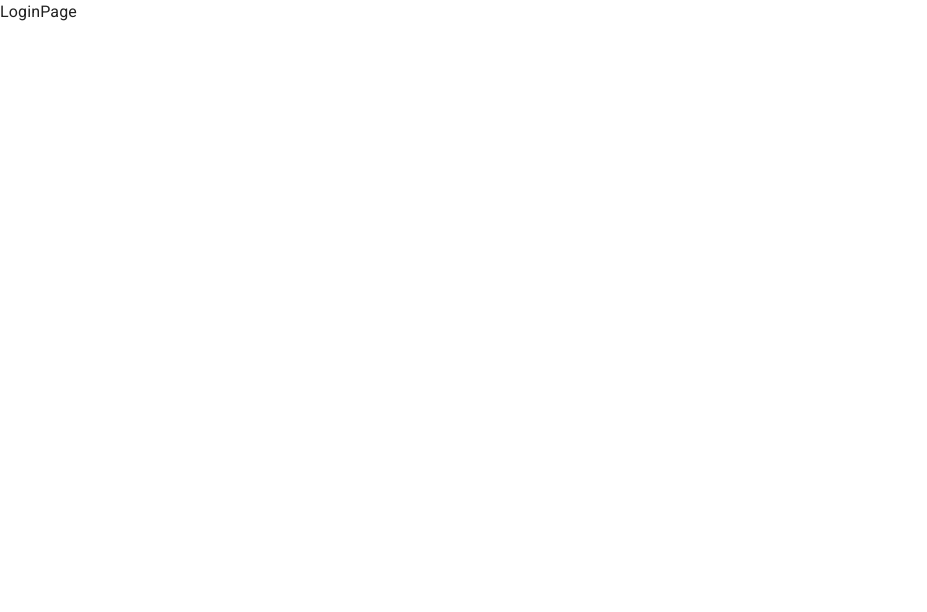
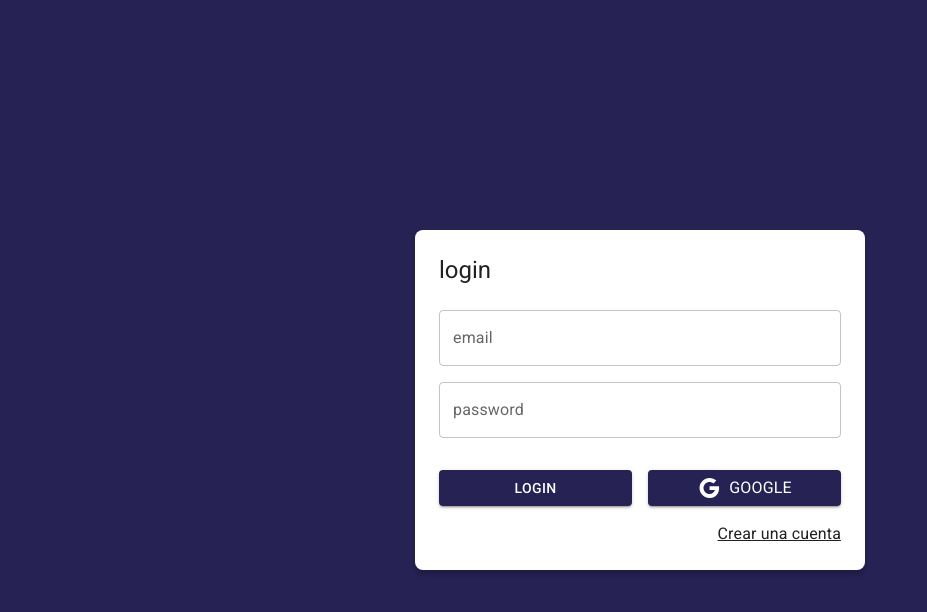
Before and after one commit to RSuarezLastra/JournalApp, a React (Vite) app: page /auth/login in a window 1280 px wide. Shown: the top 612 px of the page, without its empty margins (0-927 px from the left). Built offline with nearby package versions, Linux system fonts and the light colour scheme.

Commit message:
authlayout and loginPage

```diff
--- /dev/null
+++ b/src/auth/layout/AuthLayout.jsx
@@ -0,0 +1,28 @@
+import { Grid, Typography } from "@mui/material"
+
+export const AuthLayout = ({ children, title = '' }) => {
+    return (
+        <Grid
+            container
+            spacing={0}
+            direction="column"
+            alignItems="center"
+            justifyContent="center"
+            sx={{ minHeight: '100vh', backgroundColor: 'primary.main', padding: 4 }}>
+
+            <Grid item
+                className="box-shadow"
+                xs={3}
+                sx={{
+                    width: { sm: 450 },
+                    backgroundColor: 'white',
+                    padding: 3,
+                    borderRadius: 2
+                }}
+            >
+                <Typography variant='h5' sx={{ mb: 1 }}>{title}</Typography>
+                {children}
+            </Grid>
+        </Grid>
+    )
+}
--- a/src/auth/pages/LoginPage.jsx
+++ b/src/auth/pages/LoginPage.jsx
@@ -1,7 +1,59 @@
+import { Link as RouterLink } from "react-router-dom"
+import { Google } from "@mui/icons-material"
+import { Button, Grid, Link, TextField, Typography } from "@mui/material"
+import { AuthLayout } from "../layout/AuthLayout"
 
 
 export const LoginPage = () => {
     return (
-        <div>LoginPage</div>
+
+        <AuthLayout title='login'>
+            <form>
+                <Grid container>
+                    <Grid item xs={12} sx={{ mt: 2 }} >
+                        <TextField
+                            label="email"
+                            type="email"
+                            placeholder="raul.s@gmail.com"
+                            fullWidth
+                        />
+                    </Grid>
+
+                    <Grid item xs={12} sx={{ mt: 2 }} >
+                        <TextField
+                            label="password"
+                            type="password"
+                            fullWidth
+                        />
+                    </Grid>
+                </Grid>
+
+                <Grid container spacing={2} sx={{ my: 2 }}>
+                    <Grid item xs={12} sm={6}>
+                        <Button
+                            variant="contained"
+                            fullWidth>
+                            Login
+                        </Button>
+                    </Grid>
+
+                    <Grid item xs={12} sm={6}>
+                        <Button
+                            variant="contained"
+                            fullWidth>
+                            <Google />
+                            <Typography sx={{ ml: 1 }}>Google</Typography>
+                        </Button>
+                    </Grid>
+
+
+                </Grid>
+                <Grid container direction='row' justifyContent='end'>
+                    <Link component={RouterLink} color='inherit' to='/auth/register'>
+                        Crear una cuenta
+                    </Link>
+                </Grid>
+            </form>
+        </AuthLayout>
     )
 }
--- a/src/styles.css
+++ b/src/styles.css
@@ -0,0 +1,3 @@
+.box-shadow{
+    box-shadow: 0px 5px 5px rgba(0, 0, 0, 0.2);
+}
```
